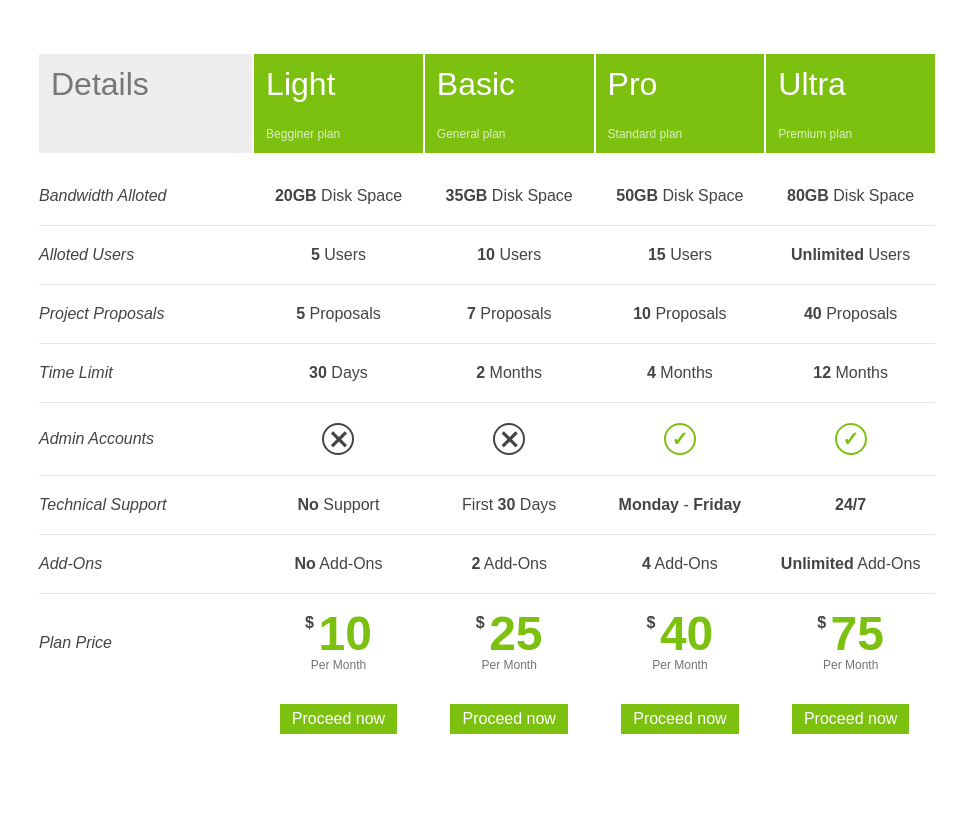
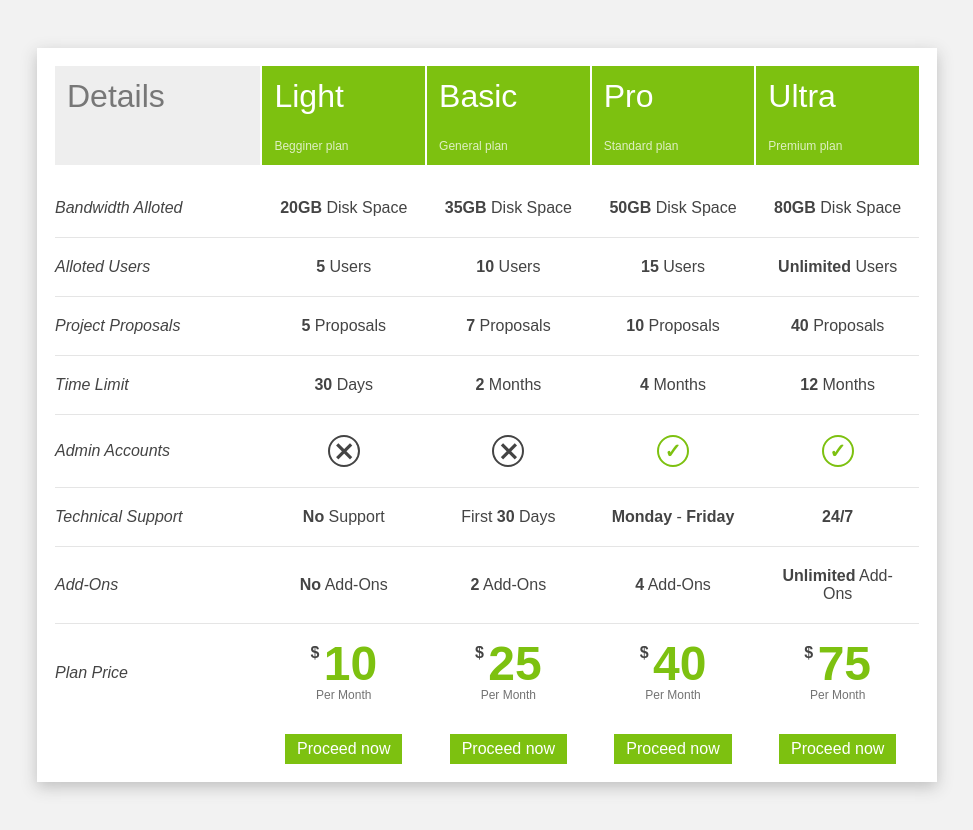
Before and after one commit to kepler003/pricing-table, a plain HTML site: page index.html in a window 1280 px wide. Shown: the whole page, without its empty margins (153-1126 px from the left). Before the commit the page ends 800 px from the top, so only its background shows below. Drawn offline with Linux system fonts and the light colour scheme.

Commit message:
Add table shadow & padding

```diff
--- a/styles.css
+++ b/styles.css
@@ -29,6 +29,7 @@ body, input, button {
   width: 100%;
   min-height: 100vh;
   padding: 4.8rem;
+  background-color: hsl(0, 0%, 95%);
 }
 
 /* Table */
@@ -36,7 +37,10 @@ body, input, button {
 table {
   width: 100%;
   max-width: 900px;
+  padding: 1.6rem;
   table-layout: fixed;
+  background-color: white;
+  box-shadow: 0 5px 15px hsl(0, 0%, 75%);
 }
 
 th, td {
@@ -168,6 +172,7 @@ tbody tr:first-child th {
 /* Table footer */
 
 tfoot td {
+  padding-bottom: 0;
   text-align: center;
 }
 
```
